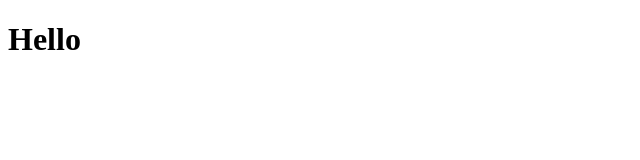
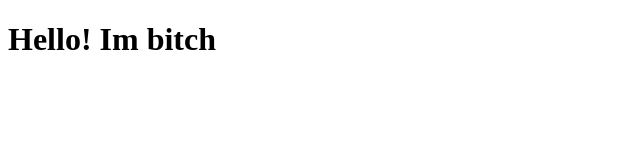
Before and after one commit to blyymencode/coursera, a plain HTML site: page site/index.html in a window 1280 px wide. Shown: the whole page, without its empty margins (0-640 px from the left). Drawn offline with Linux system fonts and the light colour scheme.

Commit message:
small addition

```diff
--- a/site/index.html
+++ b/site/index.html
@@ -6,6 +6,7 @@
    <title>Hello coursera</title>
 </head>
 <body>
-   <h1>Hello</h1>
+   <h1>Hello! Im bitch
+   </h1>
 </body>
 </html>
```
